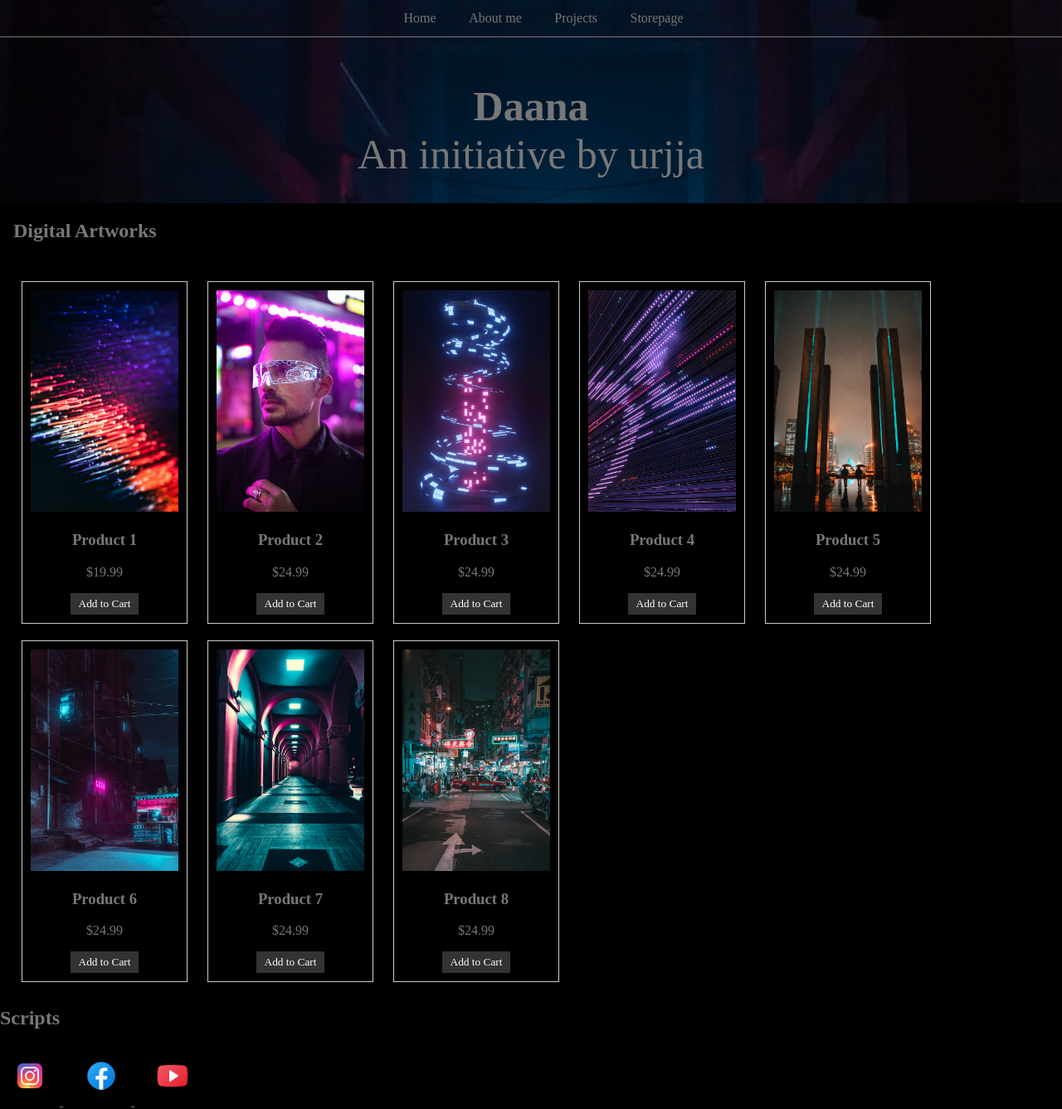
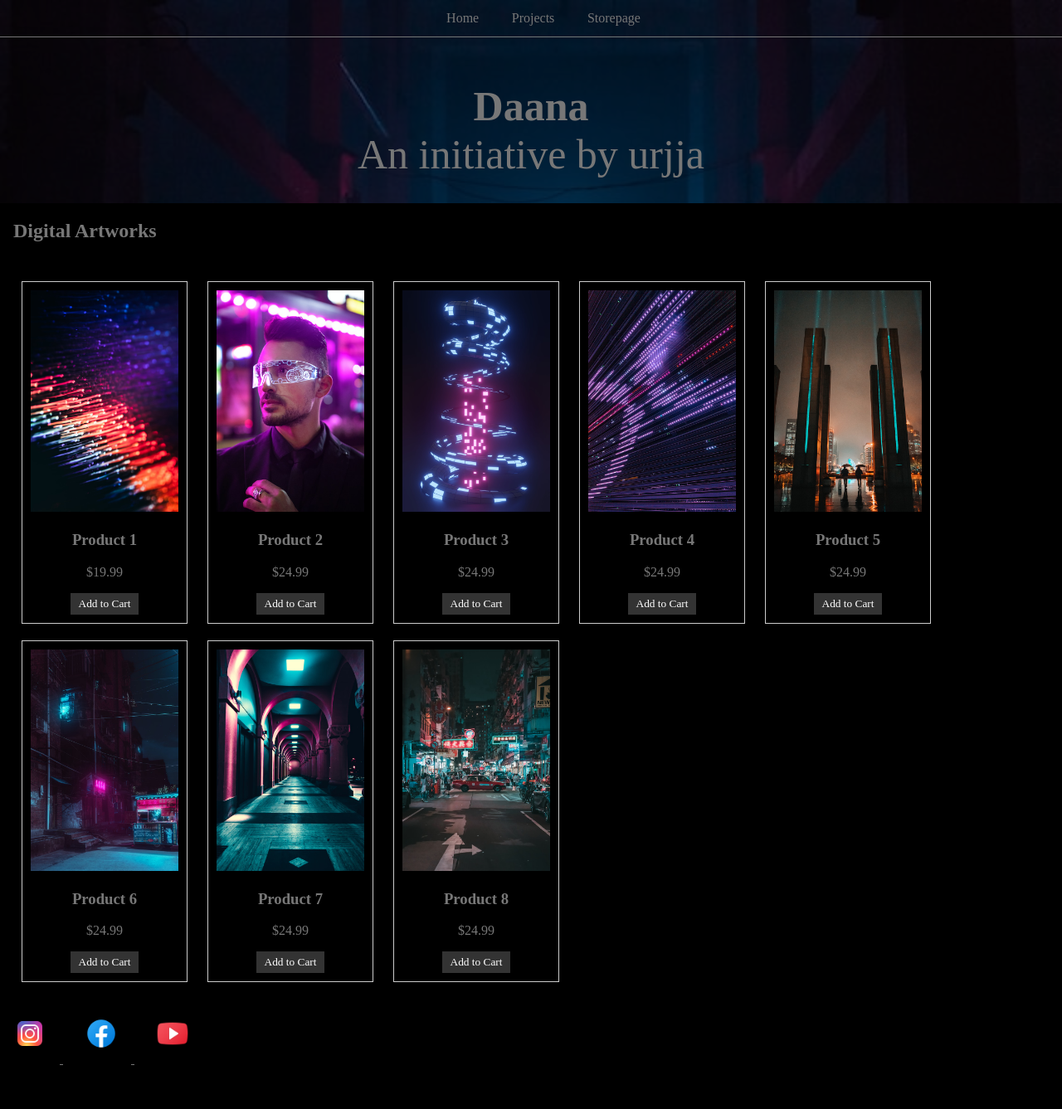
Before and after one commit to R3tr0gh057/Toad_website, a plain HTML site: page storepage.html in a window 1280 px wide. Shown: the whole page at 83% size. After the commit the page ends 1286 px from the top, so only its background shows below. Drawn offline with Linux system fonts and the light colour scheme; files whose address does not match are found by name.

Commit message:
Update storepage.html
Removed about me

```diff
--- a/storepage.html
+++ b/storepage.html
@@ -16,9 +16,6 @@
       <ul>
         <li>
           <a href="index.html">Home</a>
-        </li>
-        <li>
-          <a href="about.html">About me</a>
         </li>
         <li>
           <a href="https://www.github.com/r3tr0gh057" target="_blank"
@@ -92,9 +89,6 @@
         <button>Add to Cart</button>
       </div>
     </section>
-    <section>
-      <h1>Scripts</h1>
-    </section>
   </body>
 
   <footer class="foot" style="background-color: black">
```
